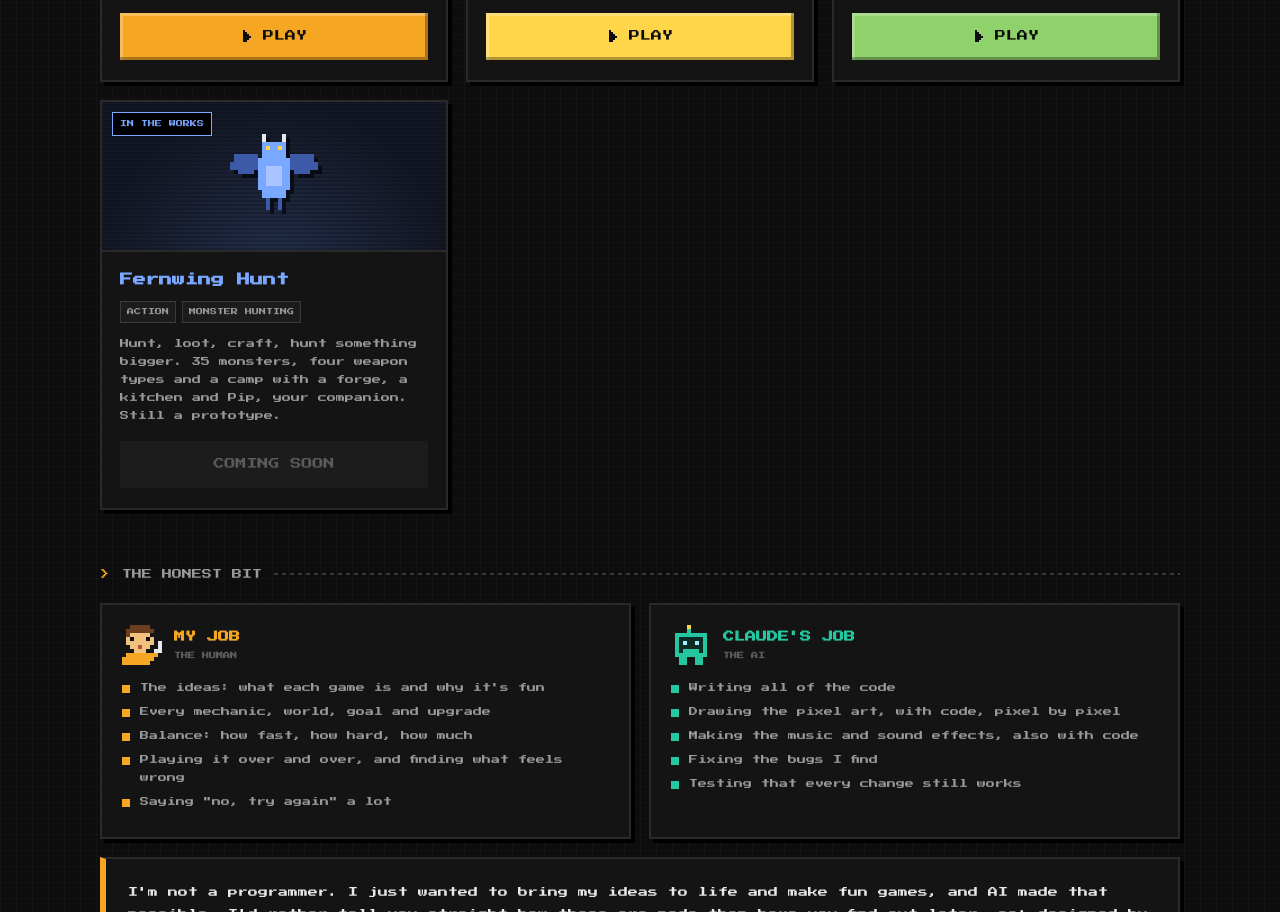
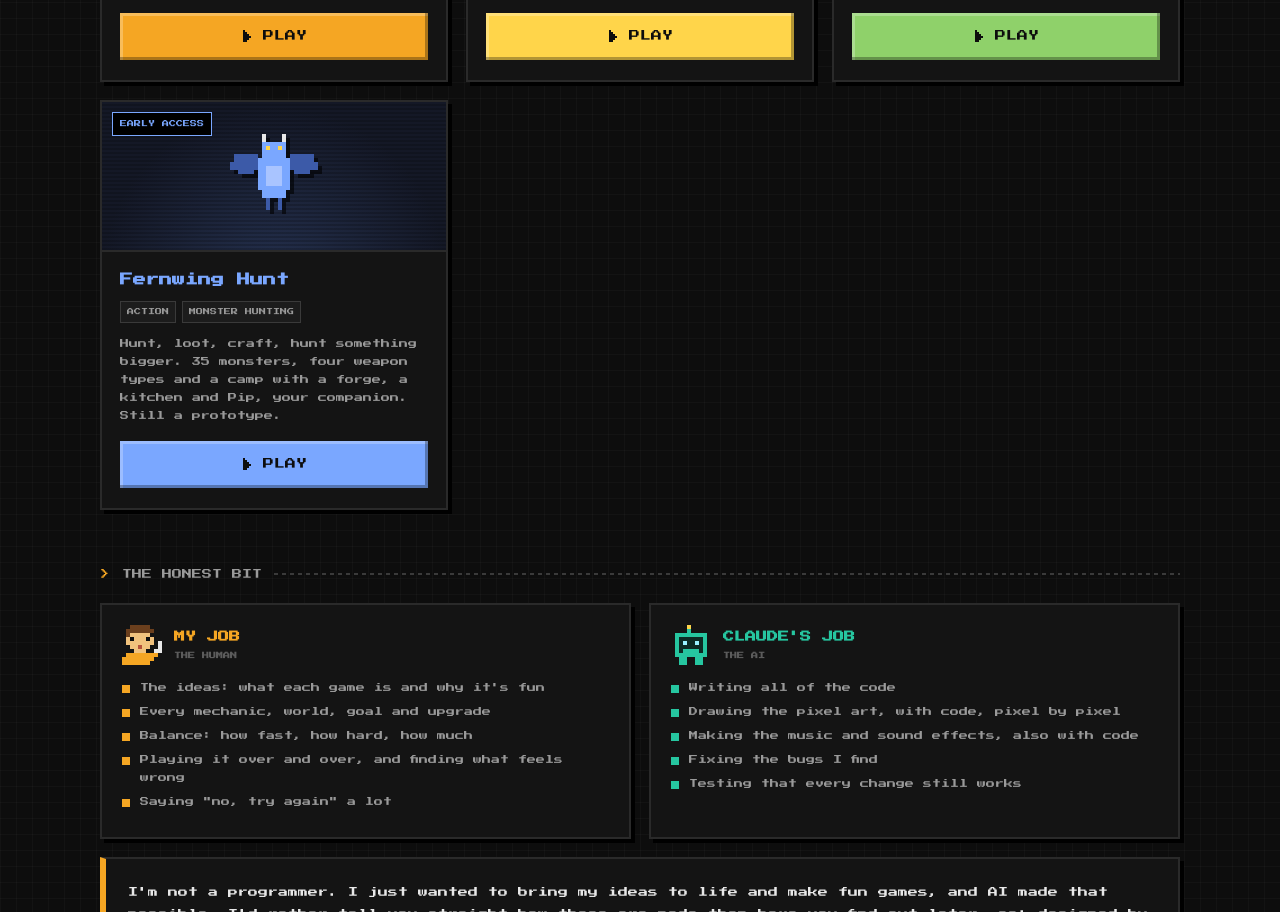
Before and after one commit to SalvationBacon/SalvationBacon.github.io, a plain HTML site: page index.html in a window 1280 px wide. Shown: the part 1070-1982 px from the top of the page. Drawn offline with Linux system fonts and the light colour scheme.

Commit message:
Hub: Fernwing Hunt is playable, link its PLAY button
Co-Authored-By: Claude Opus 5.5 <noreply@anthropic.com>
Claude-Session: https://claude.ai/code/session_01S1jCyg7maWXqdjtZXYXkqq

```diff
--- a/index.html
+++ b/index.html
@@ -256,12 +256,12 @@ footer a{color:var(--text2)}
   </article>
 
   <article class="card" style="--c:#7aa7ff;--sky:radial-gradient(circle at 50% 120%,#24304e 0,#141826 70%)">
-    <div class="art"><span class="badge">IN THE WORKS</span><canvas id="fernwing" width="24" height="24" aria-hidden="true"></canvas></div>
+    <div class="art"><span class="badge">EARLY ACCESS</span><canvas id="fernwing" width="24" height="24" aria-hidden="true"></canvas></div>
     <div class="body">
       <h2>Fernwing Hunt</h2>
       <div class="genres"><span>ACTION</span><span>MONSTER HUNTING</span></div>
       <p>Hunt, loot, craft, hunt something bigger. 35 monsters, four weapon types and a camp with a forge, a kitchen and Pip, your companion. Still a prototype.</p>
-      <span class="play off">COMING SOON</span>
+      <a class="play" href="https://salvationbacon.github.io/Monster-Hunter/"><svg viewBox="0 0 6 6" shape-rendering="crispEdges"><path d="M1 0h1v1h1v1h1v1h1v1h-1v1h-1v1h-1v1h-1z" fill="currentColor"/></svg>PLAY</a>
     </div>
   </article>
 
```
Also changed, not shown: 1 other file.
